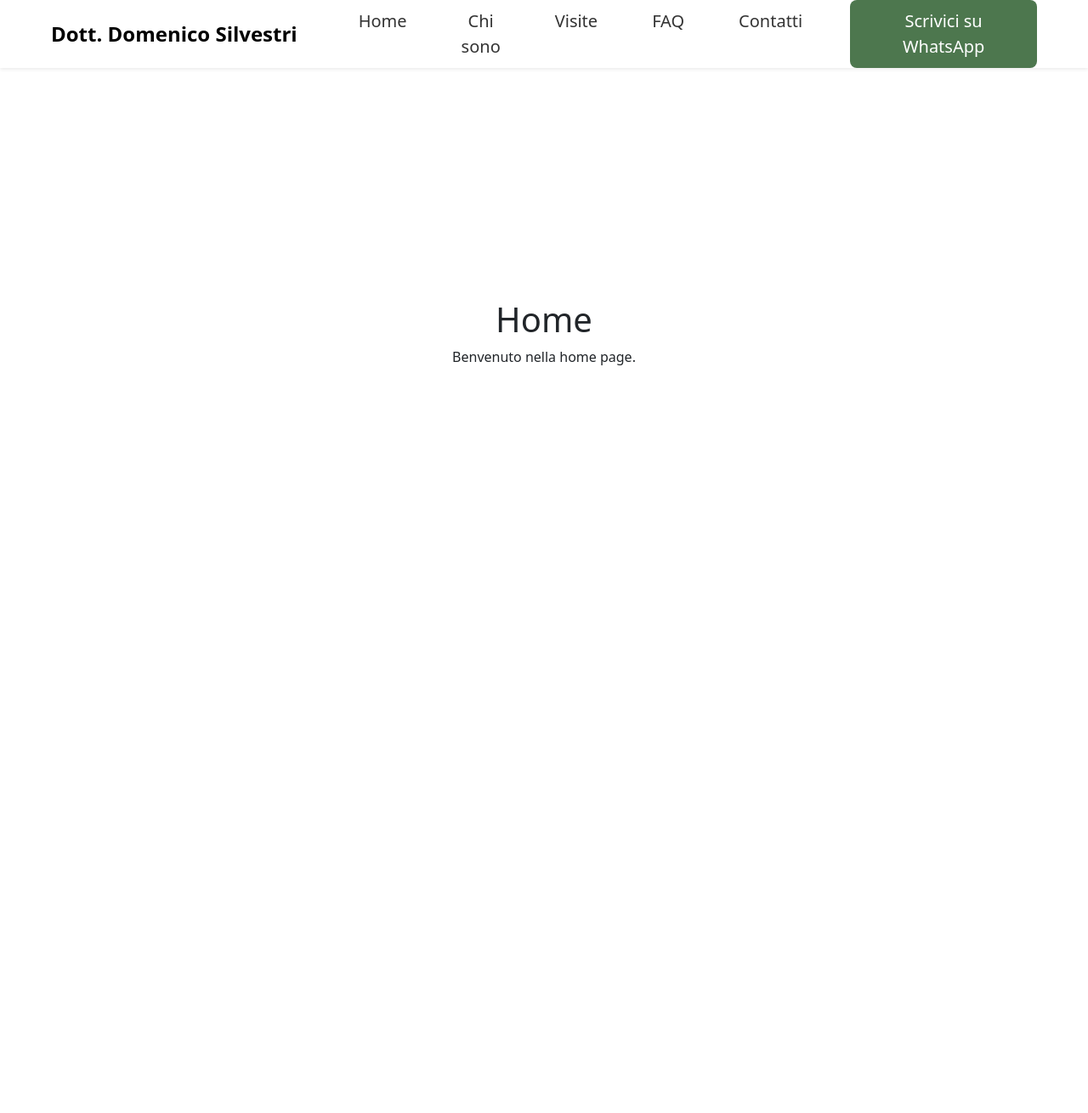
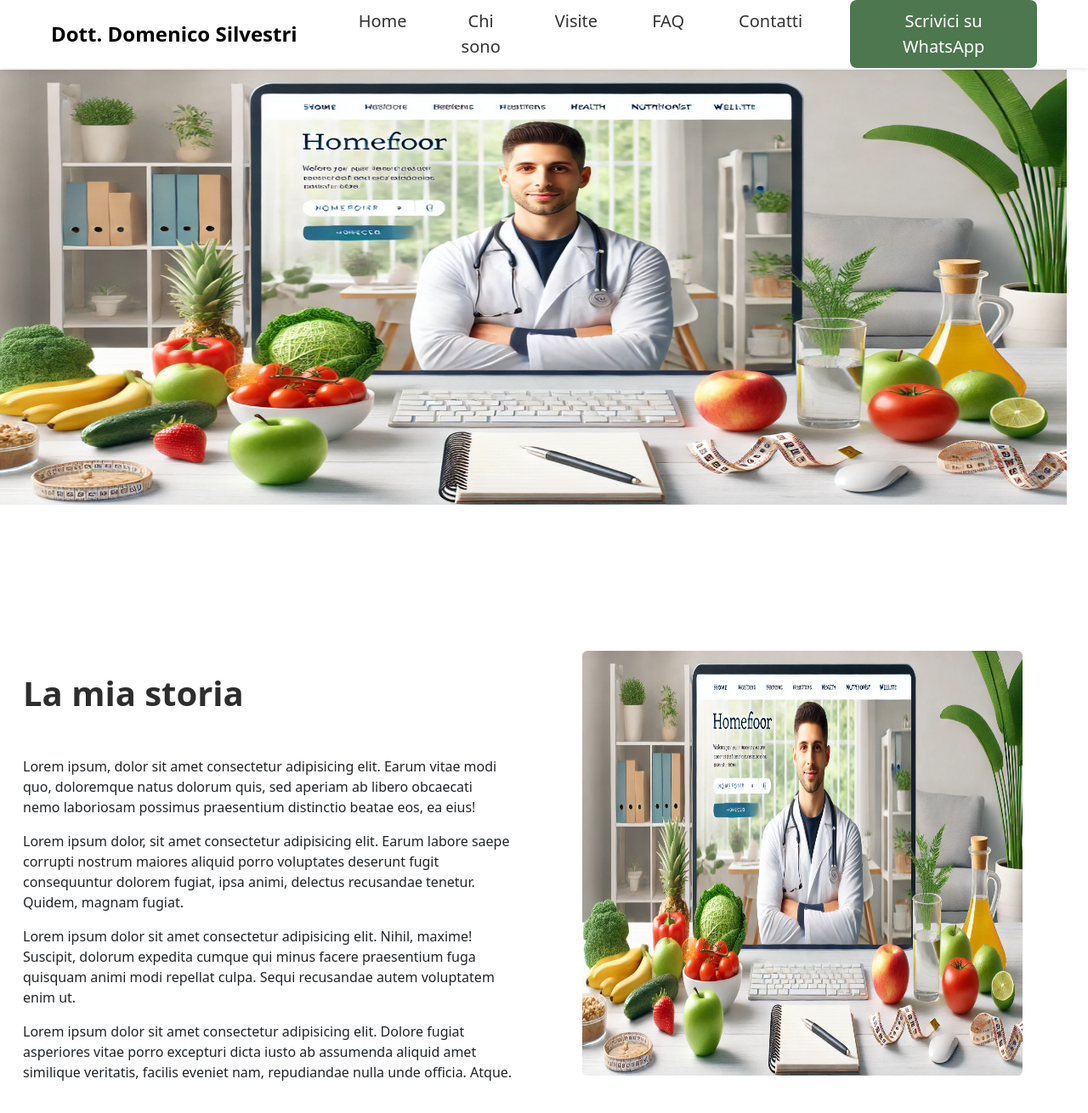
Before and after one commit to Massimiliano1231/nutritionist-website, a Vue app: page / in a window 1280 px wide. Shown: the top 1310 px of the page at 85% size. Before the commit the page ends 800 px from the top, so only its background shows below. Built offline with nearby package versions, Linux system fonts and the light colour scheme.

Commit message:
inizio home

```diff
--- a/src/view/Home.vue
+++ b/src/view/Home.vue
@@ -1,6 +1,100 @@
 <template>
-    <div class="container">
-      <h1>Home</h1>
-      <p>Benvenuto nella home page.</p>
+    <div class="home">
+      <!-- Banner -->
+      <div class="banner">
+        <img src="/home_banner.png" alt="Team di nutrizionisti" class="full-width">
+      </div>
+
+      <!-- Sezione "La mia storia" -->
+      <section class="story container py-5">
+        <div class="row align-items-center">
+          <!-- Testo -->
+          <div class="col-lg-6">
+            <h2 class="title">La mia storia</h2>
+            <p>
+              Lorem ipsum, dolor sit amet consectetur adipisicing elit. Earum vitae modi quo, doloremque natus dolorum quis, sed aperiam ab libero obcaecati nemo laboriosam possimus praesentium distinctio beatae eos, ea eius!
+            </p>
+            <p>
+              Lorem ipsum dolor, sit amet consectetur adipisicing elit. Earum labore saepe corrupti nostrum maiores aliquid porro voluptates deserunt fugit consequuntur dolorem fugiat, ipsa animi, delectus recusandae tenetur. Quidem, magnam fugiat.
+            </p>
+            <p>
+             Lorem ipsum dolor sit amet consectetur adipisicing elit. Nihil, maxime! Suscipit, dolorum expedita cumque qui minus facere praesentium fuga quisquam animi modi repellat culpa. Sequi recusandae autem voluptatem enim ut.
+            </p>
+            <p>
+                Lorem ipsum dolor sit amet consectetur adipisicing elit. Dolore fugiat asperiores vitae porro excepturi dicta iusto ab assumenda aliquid amet similique veritatis, facilis eveniet nam, repudiandae nulla unde officia. Atque.
+            </p>
+
+            <!-- Bottone -->
+          </div>
+
+          <!-- Immagine -->
+          <div class="col-lg-6 image-container">
+  <img src="/home_banner.png" alt="Nutrizionista" class="img-fluid rounded">
+</div>
+        </div>
+      </section>
     </div>
   </template>
+
+  <style scoped>
+
+  .home {
+    padding-left: -200px;
+    margin-left: -350px;
+    width: 100vw;
+    height: 100vw;
+    margin-right: -300px;
+  }
+    .banner {
+        margin-top: 50px;
+        height: 40%;
+    }
+  .banner img {
+    width: 100%;
+    height: 100%;
+    display: block;
+  }
+  .story {
+  margin-top: 100px; /* Sposta la sezione più in basso */
+  max-width: 1200px;
+  margin-left: auto;
+  margin-right: auto;
+}
+
+.title {
+    margin-bottom: 50px;
+    margin-top:50px; /* Sposta il titolo più in basso */
+  font-size: 2.5rem;
+  font-weight: bold;
+  color: #2d2d2d;
+  text-align: left; /* Allinea il titolo a sinistra */
+}
+.story p {
+    margin-bottom: 1rem; /* Aggiunge spazio tra i paragrafi */
+  text-align: left; /* Allinea i paragrafi a sinistra */
+  margin-left: 0px; /* Rimuove qualsiasi margine sinistro */
+}
+
+.story .image-container {
+  display: flex;
+  justify-content: flex-end; /* Sposta l'immagine più a destra */
+  align-items: center; /* Mantiene l'immagine più in alto */
+  height: 100%; /* Assicura che l'immagine riempia la colonna */
+}
+
+.story img {
+  max-width: 90%; /* Riduce la larghezza per evitare margini */
+  height: 500px;
+}
+
+  .btn-success {
+    background-color: #4d774e;
+    border: none;
+    padding: 10px 20px;
+    font-size: 1rem;
+  }
+
+  .btn-success:hover {
+    background-color: #3e6240;
+  }
+  </style>
```
Also changed, not shown: public/home_banner.png (added).
